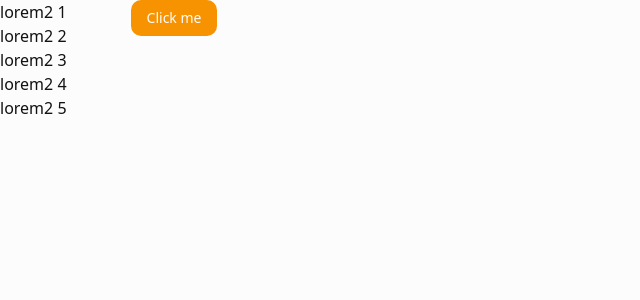
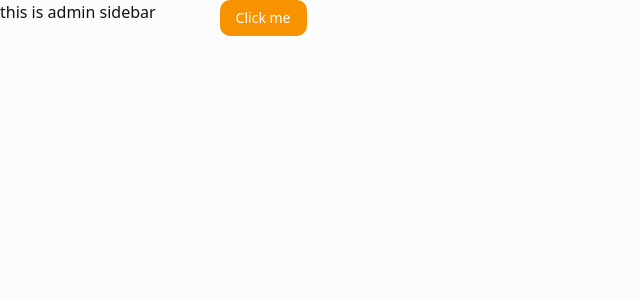
Before and after one commit to alamin-sujon/prime-state, a React (Vite) app: page /dashboard in a window 1280 px wide. Shown: the top 300 px of the page, without its empty margins (0-640 px from the left). Built offline with nearby package versions, Linux system fonts and the light colour scheme.

Commit message:
route added

```diff
--- a/src/layout/DashboardLayout.tsx
+++ b/src/layout/DashboardLayout.tsx
@@ -1,15 +1,18 @@
 import { Outlet } from "react-router-dom";
+import AdminSidebar from "../pages/dashboard/admin/AdminSidebar";
+import SellerSidebar from "../pages/dashboard/seller/SellerSidebar";
 
+type TRole = 'admin' | 'seller'
+export default function DashboardLayout() {
 
-export default function DashboardLayout() {
+  const role: TRole = 'seller'
   return (
     <div className="flex gap-16">
+      {/* Sidebar */}
       <div className="max-w-sm">
-        <ul>
-            {
-                [1,2,3,4,5].map(el => <li>lorem2 {el}</li>)
-            }
-        </ul>
+       {
+        role === 'seller' ? <AdminSidebar /> : <SellerSidebar />
+       }
       </div>
       <div className="flex-1">
         <Outlet />
--- /dev/null
+++ b/src/pages/dashboard/admin/AdminDashboard.tsx
@@ -0,0 +1,9 @@
+import React from 'react'
+
+export default function AdminDashboard() {
+  return (
+    <div>
+      this is admin
+    </div>
+  )
+}
--- /dev/null
+++ b/src/pages/dashboard/admin/AdminSidebar.tsx
@@ -0,0 +1,8 @@
+
+export default function AdminSidebar() {
+  return (
+    <div>
+      this is admin sidebar
+    </div>
+  )
+}
--- /dev/null
+++ b/src/pages/dashboard/seller/SellerDashboard.tsx
@@ -0,0 +1,8 @@
+
+export default function SellerDashboard() {
+  return (
+    <div>
+      This is seller dashboard
+    </div>
+  )
+}
--- /dev/null
+++ b/src/pages/dashboard/seller/SellerSidebar.tsx
@@ -0,0 +1,9 @@
+
+
+export default function SellerSidebar() {
+  return (
+    <div>
+      this is seller sidebar
+    </div>
+  )
+}
--- a/src/shared/Navbar.tsx
+++ b/src/shared/Navbar.tsx
@@ -1,7 +1,10 @@
 import { useState } from "react";
+import { Link, useLocation,  } from "react-router-dom";
 
 export default function Navbar() {
   const [isOpen, setIsOpen] = useState(false);
+  const location = useLocation()
+  console.log({location})
 const navLinks = [
   {path: '/', label: 'Home'},
   {path: '/property', label: 'Property'},
@@ -74,13 +77,13 @@ const navLinks = [
         >
           <div className="flex flex-col md:flex-row md:mx-6">
             {navLinks.map((item) => (
-              <a
+              <Link
                 key={item.path}
-                href={item.path}
-                className="my-2 text-gray-700 transition-colors duration-300 transform dark:text-gray-200 hover:text-blue-500 dark:hover:text-blue-400 md:mx-4 md:my-0"
+                to={item.path}
+                className={`my-2 text-gray-700 transition-colors duration-300 transform dark:text-gray-200 hover:text-blue-500 dark:hover:text-blue-400 md:mx-4 md:my-0 ${location.pathname === item.path && 'underline underline-offset-4'}`}
               >
                 {item.label}
-              </a>
+              </Link>
             ))}
           </div>
 
```
Also changed, not shown: src/route/Router.tsx (+10 -0 lines).
